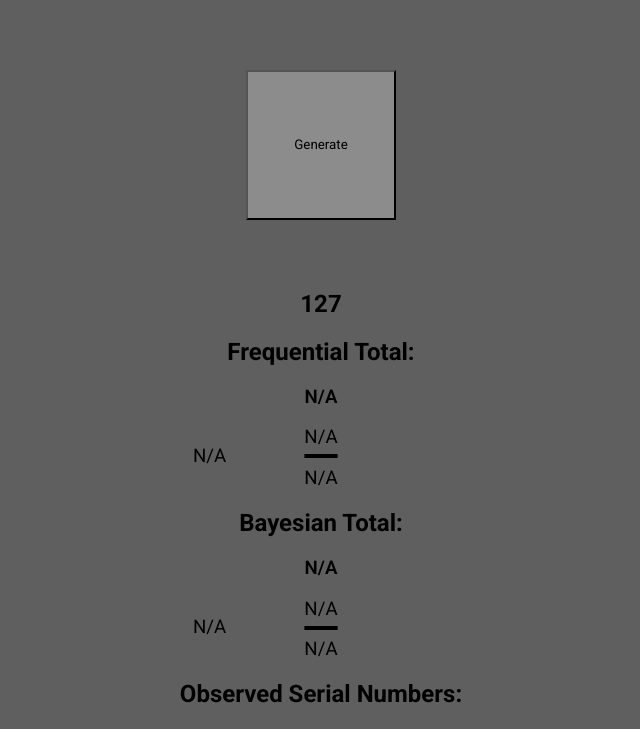
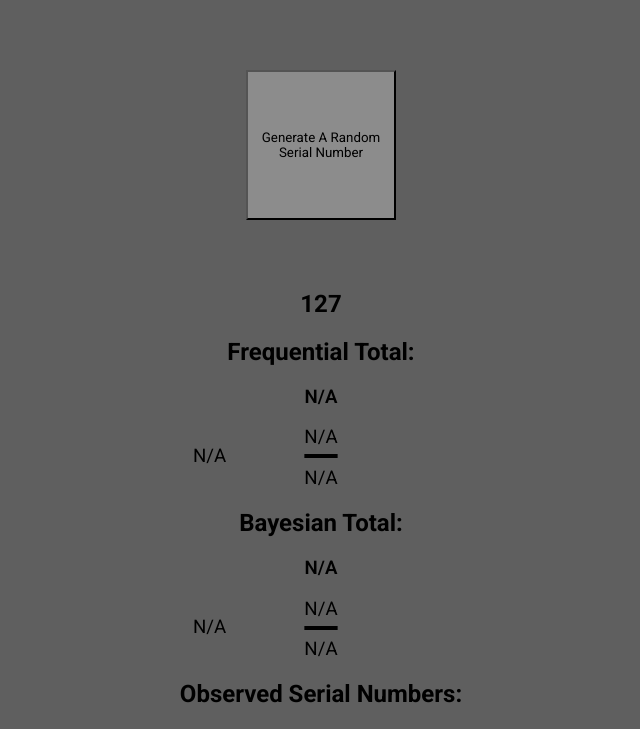
Before and after one commit to PlayerIsVeryEpic/german-tank-problem, a plain HTML site: page index.html in a window 1280 px wide. Shown: the part 61-790 px from the top of the page, without its empty margins (319-959 px from the left). Drawn offline with Linux system fonts and the light colour scheme.

Commit message:
Add files via upload

```diff
--- a/index.html
+++ b/index.html
@@ -15,7 +15,7 @@
     </div>
 
     <div class="wrapper">
-        <button type="button" class="button" onclick="generate()">Generate</button>
+        <button type="button" class="button" onclick="generate()">Generate A Random Serial Number</button>
     </div>
 
     <div class="wrapper tankCount">
```
